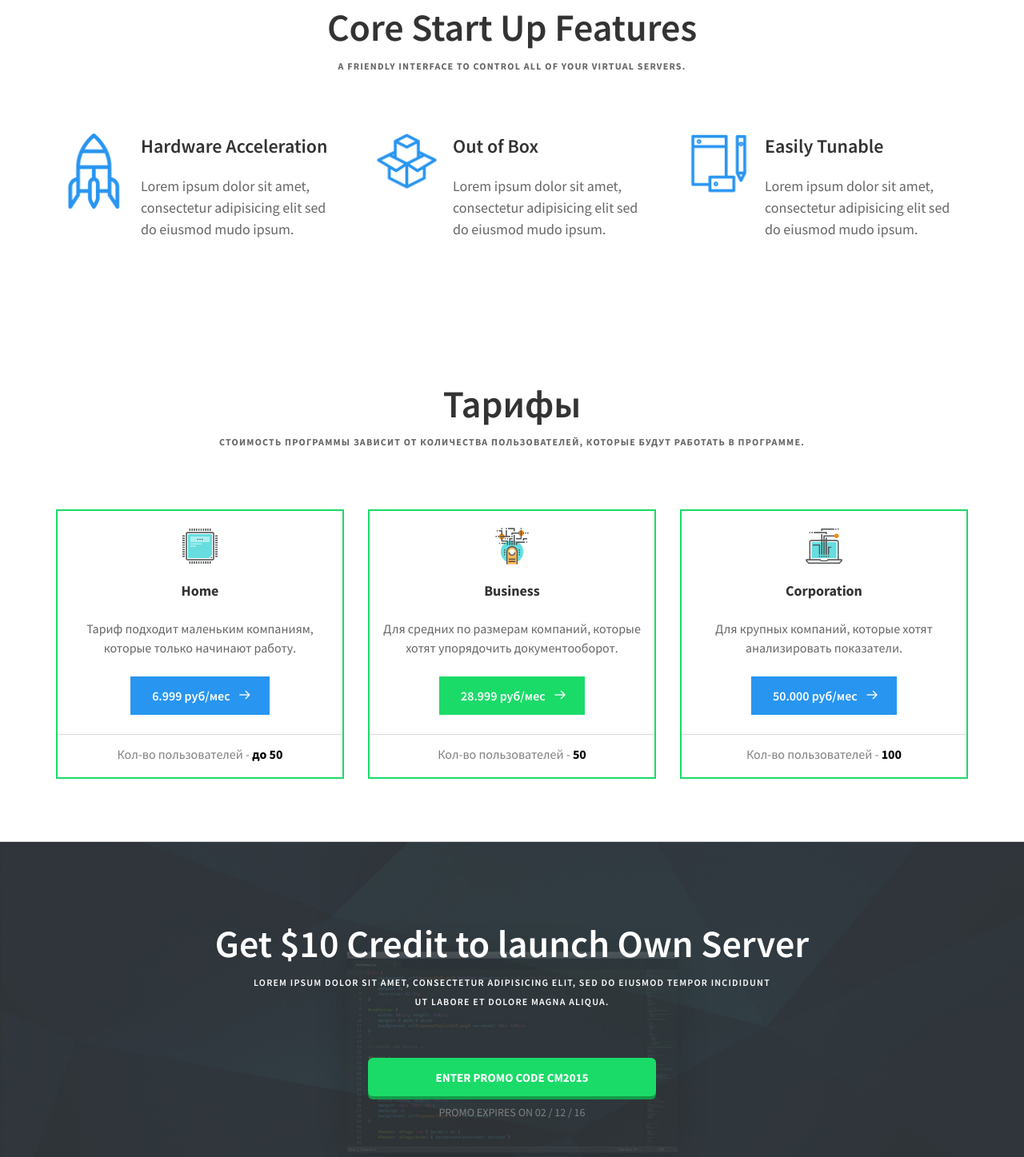
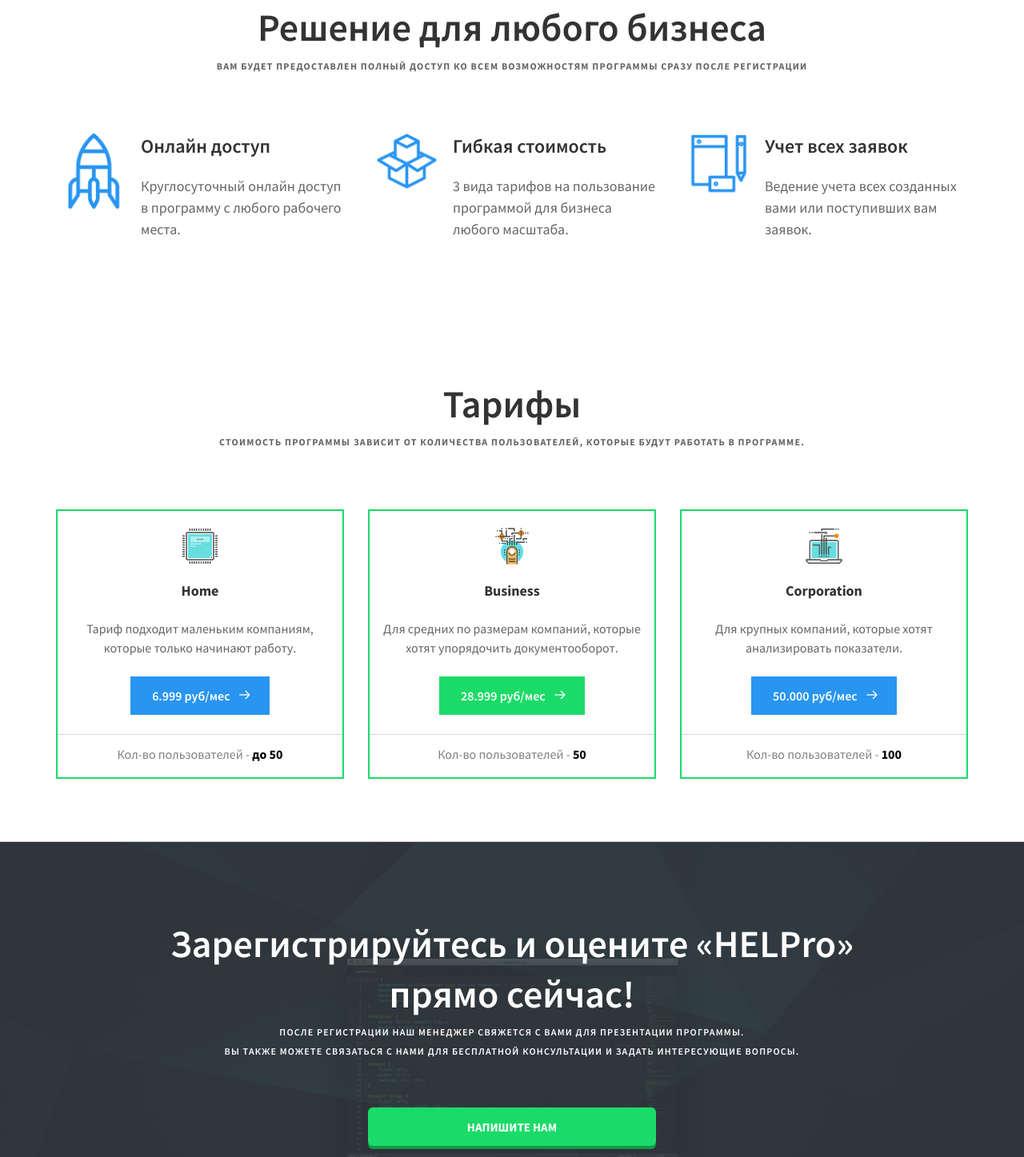
Before and after one commit to iwmthia/heplro, a plain HTML site: page price.html in a window 1280 px wide. Shown: the part 221-1668 px from the top of the page at 80% size. Drawn offline with Linux system fonts and the light colour scheme; files that its build step writes are made by us from their sources.

Commit message:
Add files via upload

```diff
--- a/price.html
+++ b/price.html
@@ -66,8 +66,8 @@
   <!-- Features -->
     <section class="container padding-top-3x padding-bottom-3x">
       <h2 class="block-title text-center scrollReveal sr-bottom">
-        Core Start Up Features
-        <small>A friendly interface to control all of your virtual servers. </small>
+        Решение для любого бизнеса
+        <small>Вам будет предоставлен полный доступ ко всем возможностям программы сразу после регистрации</small>
       </h2>
       <div class="row padding-top">
         <div class="col-md-4 scrollReveal sr-scaleUp sr-ease-in-out-back">
@@ -77,8 +77,8 @@
                 <img src="img/features/14.png" alt="Feature">
               </div>
               <div class="bwi-content">
-                <h3 class="bwi-title">Hardware Acceleration</h3>
-                <p class="bwi-text">Lorem ipsum dolor sit amet, consectetur adipisicing elit sed do eiusmod mudo ipsum.</p>
+                <h3 class="bwi-title">Онлайн доступ</h3>
+                <p class="bwi-text">Круглосуточный онлайн доступ в программу с любого рабочего места.</p>
               </div>
             </div>
           </div>
@@ -90,8 +90,8 @@
                 <img src="img/features/15.png" alt="Feature">
               </div>
               <div class="bwi-content">
-                <h3 class="bwi-title">Out of Box</h3>
-                <p class="bwi-text">Lorem ipsum dolor sit amet, consectetur adipisicing elit sed do eiusmod mudo ipsum.</p>
+                <h3 class="bwi-title">Гибкая стоимость</h3>
+                <p class="bwi-text">3 вида тарифов на пользование программой для бизнеса любого масштаба.</p>
               </div>
             </div>
           </div>
@@ -103,8 +103,8 @@
                 <img src="img/features/16.png" alt="Feature">
               </div>
               <div class="bwi-content">
-                <h3 class="bwi-title">Easily Tunable</h3>
-                <p class="bwi-text">Lorem ipsum dolor sit amet, consectetur adipisicing elit sed do eiusmod mudo ipsum.</p>
+                <h3 class="bwi-title">Учет всех заявок</h3>
+                <p class="bwi-text">Ведение учета всех созданных вами или поступивших вам заявок.</p>
               </div>
             </div>
           </div>
@@ -187,15 +187,14 @@
         <div class="row">
           <div class="col-md-10 col-md-offset-1">
             <h2 class="block-title text-light">
-              Get $10 Credit to launch Own Server
-              <small>Lorem ipsum dolor sit amet, consectetur adipisicing elit, sed do eiusmod tempor incididunt<br> ut labore et dolore magna aliqua.</small>
+              Зарегистрируйтесь и оцените «HELPro» прямо сейчас!
+              <small>После регистрации наш менеджер свяжется с вами для презентации программы.<br> Вы также можете связаться с нами для бесплатной консультации и задать интересующие вопросы.</small>
             </h2>
           </div>
         </div><!-- .row -->
         <div class="row">
           <div class="col-lg-4 col-lg-offset-4 col-md-6 col-md-offset-3 col-sm-8 col-sm-offset-2">
-            <a href="#" class="btn btn-3d btn-primary btn-block">Enter Promo Code CM2015</a>
-            <p class="text-sm text-muted text-uppercase">Promo Expires on 02 / 12 / 16</p>
+            <a href="#" class="btn btn-3d btn-primary btn-block">Напишите нам</a>
           </div>
         </div><!-- .row -->
       </div><!-- .container -->
```
